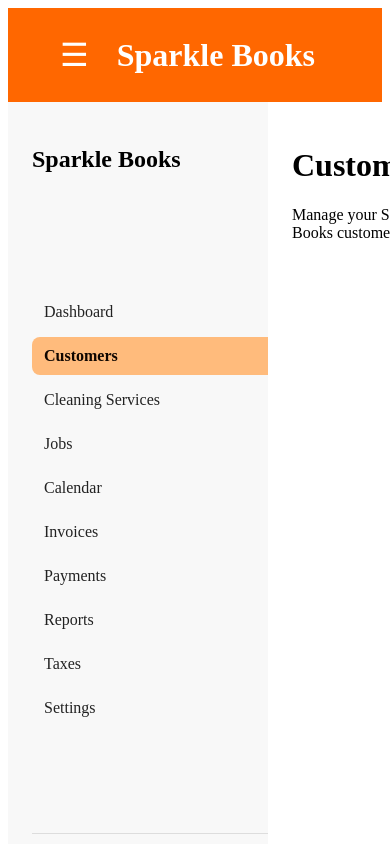
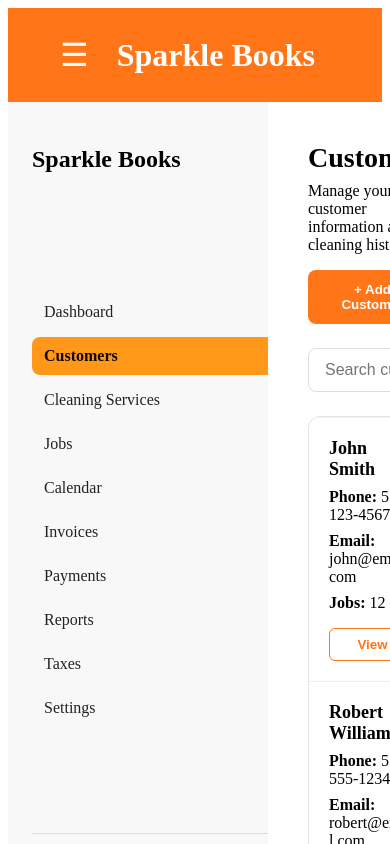
Before and after one commit to Carl32623/Sparkle_Books, an Angular app: page /customers in a window 390 px wide. Shown: the top 844 px of the page. Built offline with nearby package versions, Linux system fonts and the light colour scheme.

Commit message:
add first, last, email, phone fields to add customer form

```diff
--- a/src/app/app.routes.ts
+++ b/src/app/app.routes.ts
@@ -9,6 +9,7 @@ import { Payments } from './pages/payments/payments';
 import { Reports } from './pages/reports/reports';
 import { Taxes } from './pages/taxes/taxes';
 import { Settings } from './pages/settings/settings';
+import { AddCustomer } from './pages/customers/add-customer/add-customer';
 
 export const routes: Routes = [
     // Route that directs opening page to dashboard
@@ -26,6 +27,11 @@ export const routes: Routes = [
     {
         path: 'customers',
         component: Customers
+    },
+    // Route that directs Add Customer button to add customer page
+    {
+        path: 'customers/add',
+        component: AddCustomer
     },
     // Route that directs sidebar link to cleaning services component
     {
--- a/src/app/layout/header/header.scss
+++ b/src/app/layout/header/header.scss
@@ -3,7 +3,7 @@
     justify-content: space-between;
     align-items: center;
     padding: 20px 40px;
-    background: #FF6700;
+    background: #FF7518;
     color: white;
 }
 
--- a/src/app/layout/sidebar/sidebar.scss
+++ b/src/app/layout/sidebar/sidebar.scss
@@ -50,7 +50,7 @@
 }
 
 .sidebar-nav a.active {
-    background-color: #FFBB7C;
+    background-color: #ff9718;
     color: #0f0600;
     font-weight: 600;
 }
--- /dev/null
+++ b/src/app/pages/customers/add-customer/add-customer.html
@@ -0,0 +1,111 @@
+<div class="add-customer-page">
+
+  <section class="page-header">
+    <h1>Add Customer</h1>
+    <p>Enter the customer's information below.</p>
+  </section>
+
+  <form
+    class="customer-form"
+    [formGroup]="customerForm"
+  >
+
+    <div class="form-grid">
+
+      <div class="form-field">
+        <label for="firstName">First Name</label>
+
+        <input
+          id="firstName"
+          type="text"
+          formControlName="firstName"
+          placeholder="First name"
+        >
+
+        @if (
+          customerForm.controls.firstName.touched &&
+          customerForm.controls.firstName.hasError('required')
+        ) {
+          <p class="validation-error">
+            First name is required.
+          </p>
+        }
+      </div>
+
+
+      <div class="form-field">
+        <label for="lastName">Last Name</label>
+
+        <input
+          id="lastName"
+          type="text"
+          formControlName="lastName"
+          placeholder="Last name"
+        >
+
+        @if (
+          customerForm.controls.lastName.touched &&
+          customerForm.controls.lastName.hasError('required')
+        ) {
+          <p class="validation-error">
+            Last name is required.
+          </p>
+        }
+      </div>
+
+
+      <div class="form-field">
+        <label for="phone">Phone</label>
+
+        <input
+          id="phone"
+          type="tel"
+          formControlName="phone"
+          placeholder="555-123-4567"
+        >
+
+        @if (
+          customerForm.controls.phone.touched &&
+          customerForm.controls.phone.hasError('required')
+        ) {
+          <p class="validation-error">
+            Phone number is required.
+          </p>
+        }
+      </div>
+
+
+      <div class="form-field">
+        <label for="email">Email</label>
+
+        <input
+          id="email"
+          type="email"
+          formControlName="email"
+          placeholder="customer@email.com"
+        >
+
+        @if (
+          customerForm.controls.email.touched &&
+          customerForm.controls.email.hasError('required')
+        ) {
+          <p class="validation-error">
+            Email is required.
+          </p>
+        }
+
+        @if (
+          customerForm.controls.email.touched &&
+          customerForm.controls.email.hasError('email')
+        ) {
+          <p class="validation-error">
+            Enter a valid email address.
+          </p>
+        }
+      </div>
+
+    </div>
+
+  </form>
+
+</div>
--- /dev/null
+++ b/src/app/pages/customers/add-customer/add-customer.scss
@@ -0,0 +1,69 @@
+.add-customer-page {
+    padding: 24px;
+    max-width: 900px;
+}
+
+.page-header {
+    margin-bottom: 32px;
+
+    h1 {
+        margin: 0 0 8px;
+        font-size: 32px;
+    }
+    p {
+        margin: 0;
+        font-size: 16px;
+    }
+}
+
+.customer-form {
+    padding: 24px;
+    background-color: #ffffff;
+    border: 1px solid #e5e5e5;
+    border-radius: 12px;
+}
+
+.form-grid {
+    display: grid;
+    grid-template-columns: 1fr;
+    gap: 24px;
+}
+
+.form-field {
+    display: flex;
+    flex-direction: column;
+
+    label {
+        margin-bottom: 8px;
+        font-weight: 600;
+    }
+
+    input {
+        padding: 12px 16px;
+        border: 1px solid #dddddd;
+        border-radius: 8px;
+        font-size: 16px;
+        box-sizing: border-box;
+
+        &:focus {
+            outline: none;
+            border-color: #ff7518;
+        }
+    }
+}
+
+.validation-error {
+    margin: 6px 0 0;
+    color: #c62828;
+    font-size: 14px;
+}
+
+@media (max-width: 700px) {
+    .add-customer-page {
+        padding: 16px;
+    }
+
+    .form-grid {
+        grid-template-columns: 1fr;
+    }
+}
--- /dev/null
+++ b/src/app/pages/customers/add-customer/add-customer.ts
@@ -0,0 +1,29 @@
+import { Component } from '@angular/core';
+import { FormControl, FormGroup, ReactiveFormsModule, Validators } from '@angular/forms';
+
+@Component({
+  selector: 'app-add-customer',
+  imports: [ReactiveFormsModule],
+  templateUrl: './add-customer.html',
+  styleUrl: './add-customer.scss',
+})
+export class AddCustomer {
+  customerForm = new FormGroup({
+  firstName: new FormControl('', [
+    Validators.required
+  ]),
+
+  lastName: new FormControl('', [
+    Validators.required
+  ]),
+
+  phone: new FormControl('', [
+    Validators.required
+  ]),
+
+  email: new FormControl('', [
+    Validators.required,
+    Validators.email
+  ])
+});
+}
--- a/src/app/pages/customers/customers.html
+++ b/src/app/pages/customers/customers.html
@@ -1,3 +1,64 @@
-<h1>Customers</h1>
+<div class="customers-page">
 
-<p>Manage your Sparkle Books customers here.</p>
+    <section class="customers-header">
+        <div>
+            <h1>Customers</h1>
+            <p>Manage your customer information and cleaning history.</p>
+        </div>
+
+        <button class="add-customer-button">
+            + Add Customer
+        </button>
+    </section>
+
+    <section class="customer-content">
+
+        <div class="customer-toolbar">
+            <input
+                type="text"
+                class="customer-search"
+                placeholder="Search customers..."
+            >
+        </div>
+
+        <div class="customer-table">
+            <div class="customer-table-header">
+                <span>Name</span>
+                <span>Phone</span>
+                <span>Email</span>
+                <span>Jobs</span>
+                <span>Action</span>
+            </div>
+
+            <div class="customer-row">
+                <span>John Smith</span>
+                <span>555-123-4567</span>
+                <span>john@email.com</span>
+                <span>12</span>
+                <span>
+                    <button class="table-action">View</button>
+                </span>
+            </div>
+
+            <div class="customer-row">
+                <span>Robert Williams</span>
+                <span>555-555-1234</span>
+                <span>robert@email.com</span>
+                <span>4</span>
+                <span>
+                    <button class="table-action">View</button>
+                </span>
+            </div>
+
+            <div class="customer-row">
+                <span>Sarah Johnson</span>
+                <span>555-987-6543</span>
+                <span>sarah@email.com</span>
+                <span>8</span>
+                <span>
+                    <button class="table-action">View</button>
+                </span>
+            </div>
+        </div>
+    </section>
+</div>
--- a/src/app/pages/customers/customers.scss
+++ b/src/app/pages/customers/customers.scss
@@ -0,0 +1,187 @@
+.customers-page {
+    padding: 24px;
+}
+
+.customers-header {
+    display: flex;
+    justify-content: space-between;
+    align-items: center;
+    margin-bottom: 32px;
+
+    h1 {
+        margin: 0 0 8px;
+        font-size: 32px;
+    }
+
+    p {
+        margin: 0;
+        font-size: 16px;
+    }
+}
+
+.add-customer-button {
+    padding: 12px 20px;
+    background-color: #ff7518;
+    color: #ffffff;
+    border: none;
+    border-radius: 8px;
+    font-weight: 600;
+    cursor: pointer;
+    transition: background-color 0.2s ease;
+
+    &:hover {
+        background-color: #e65c00;
+    }
+}
+
+.customer-content {
+    width: 100%;
+}
+
+.customer-toolbar {
+    margin-bottom: 24px;
+}
+
+.customer-search {
+    width: 100%;
+    max-width: 400px;
+    padding: 12px 16px;
+    border: 1px solid #dddddd;
+    border-radius: 8px;
+    font-size: 16px;
+    box-sizing: border-box;
+
+    &:focus {
+        outline: none;
+        border-color: #ff7518;
+    }
+}
+
+.customer-table {
+    border: 1px solid #e5e5e5;
+    border-radius: 12px;
+    overflow: hidden;
+    background-color: #ffffff;
+}
+
+.customer-table-header,
+.customer-row {
+    display: grid;
+    grid-template-columns: 2fr 1.5fr 2fr 0.5fr 1fr;
+    align-items: center;
+    gap: 16px;
+    padding: 16px 20px;
+}
+
+.customer-table-header {
+    background-color: #f5f5f5;
+    font-weight: 700;
+}
+
+.customer-row {
+    border-top: 1px solid #eeeeee;
+}
+
+.table-action {
+    padding: 8px 14px;
+    background-color: transparent;
+    color: #ff7518;
+    border: 1px solid #ff7518;
+    border-radius: 6px;
+    font-weight: 600;
+    cursor: pointer;
+    transition:
+        background-color 0.2s ease,
+        color 0.2s ease;
+
+    &:hover {
+        background-color: #ff7518;
+        color: #ffffff;
+    }
+}
+
+/* Mobile layout */
+@media (max-width: 700px) {
+    .customers-page {
+        padding: 16px;
+    }
+
+    .customers-header {
+        flex-direction: column;
+        align-items: stretch;
+        gap: 16px;
+        margin-bottom: 24px;
+
+        h1 {
+            font-size: 28px;
+        }
+
+        p {
+            width: 100%;
+            max-width: 100%;
+            white-space: normal;
+            overflow-wrap: break-word;
+        }
+    }
+
+    .add-customer-button {
+        width: 100%;
+    }
+
+    .customer-toolbar {
+        margin-bottom: 24px;
+    }
+
+    .customer-search {
+        width: 100%;
+        max-width: none;
+    }
+
+    .customer-table {
+        overflow: hidden;
+    }
+
+    .customer-table-header {
+        display: none;
+    }
+
+    .customer-row {
+        grid-template-columns: 1fr;
+        gap: 8px;
+        padding: 20px;
+    }
+
+    .customer-row span {
+        display: block;
+        min-width: 0;
+        overflow-wrap: anywhere;
+    }
+
+    .customer-row span:nth-child(1) {
+        font-size: 18px;
+        font-weight: 700;
+    }
+
+    .customer-row span:nth-child(2)::before {
+        content: "Phone: ";
+        font-weight: 700;
+    }
+
+    .customer-row span:nth-child(3)::before {
+        content: "Email: ";
+        font-weight: 700;
+    }
+
+    .customer-row span:nth-child(4)::before {
+        content: "Jobs: ";
+        font-weight: 700;
+    }
+
+    .customer-row span:nth-child(5) {
+        margin-top: 8px;
+    }
+
+    .table-action {
+        width: 100%;
+    }
+}
--- a/src/app/pages/dashboard/dashboard.scss
+++ b/src/app/pages/dashboard/dashboard.scss
@@ -34,7 +34,7 @@
     padding: 24px;
     background-color: #ffffff;
     border: 1px solid #e5e5e5;
-    border-top: 8px solid #ff6700;
+    border-top: 8px solid #ff7518;
     border-radius: 12px;
 
     h3 {
@@ -120,7 +120,7 @@
 // Individual Action Button Styles
 .action-button {
     padding: 12px 20px;
-    background-color: #ff6700;
+    background-color: #ff7518;
     color: #ffffff;
     border-radius: 8px;
     text-decoration: none;
```
Also changed, not shown: 1 other file (tests, documents, lock files or other folders).
